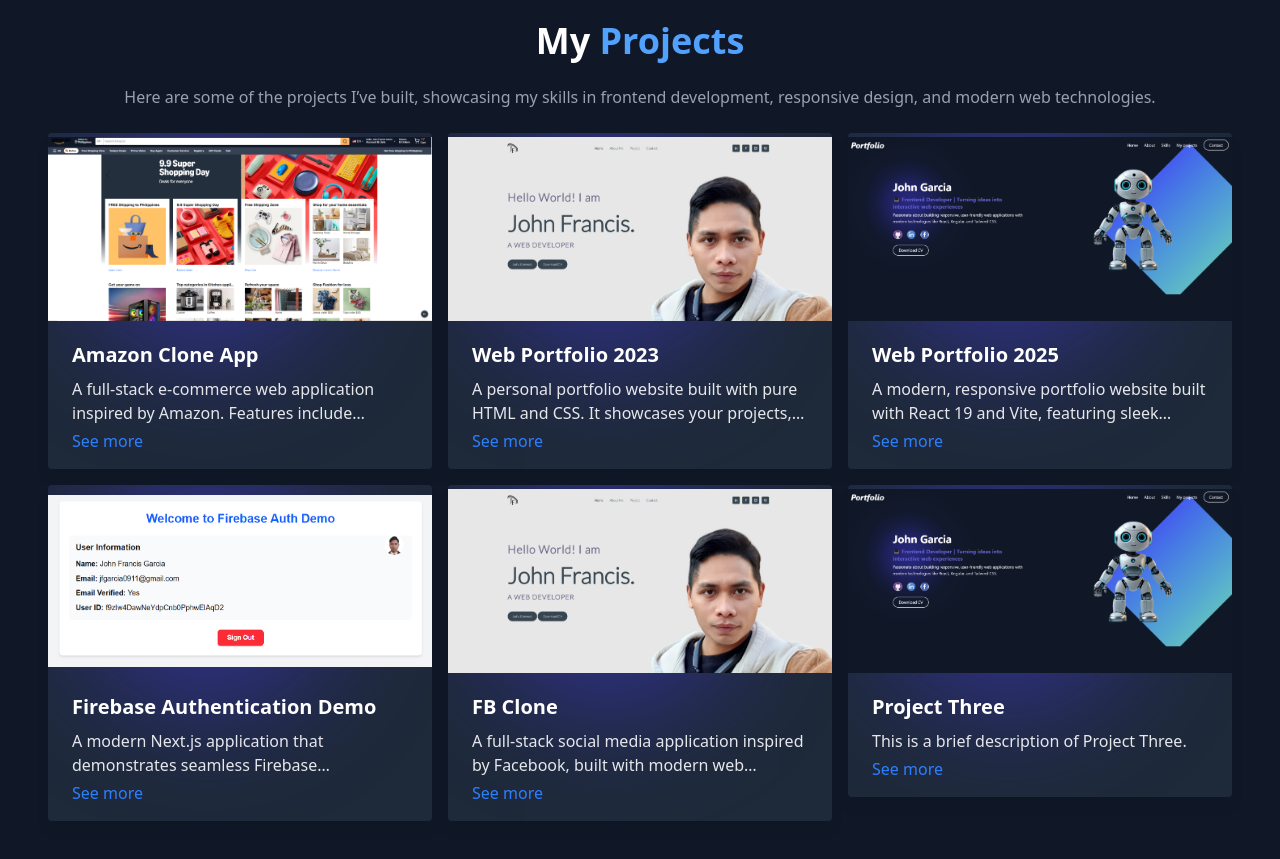
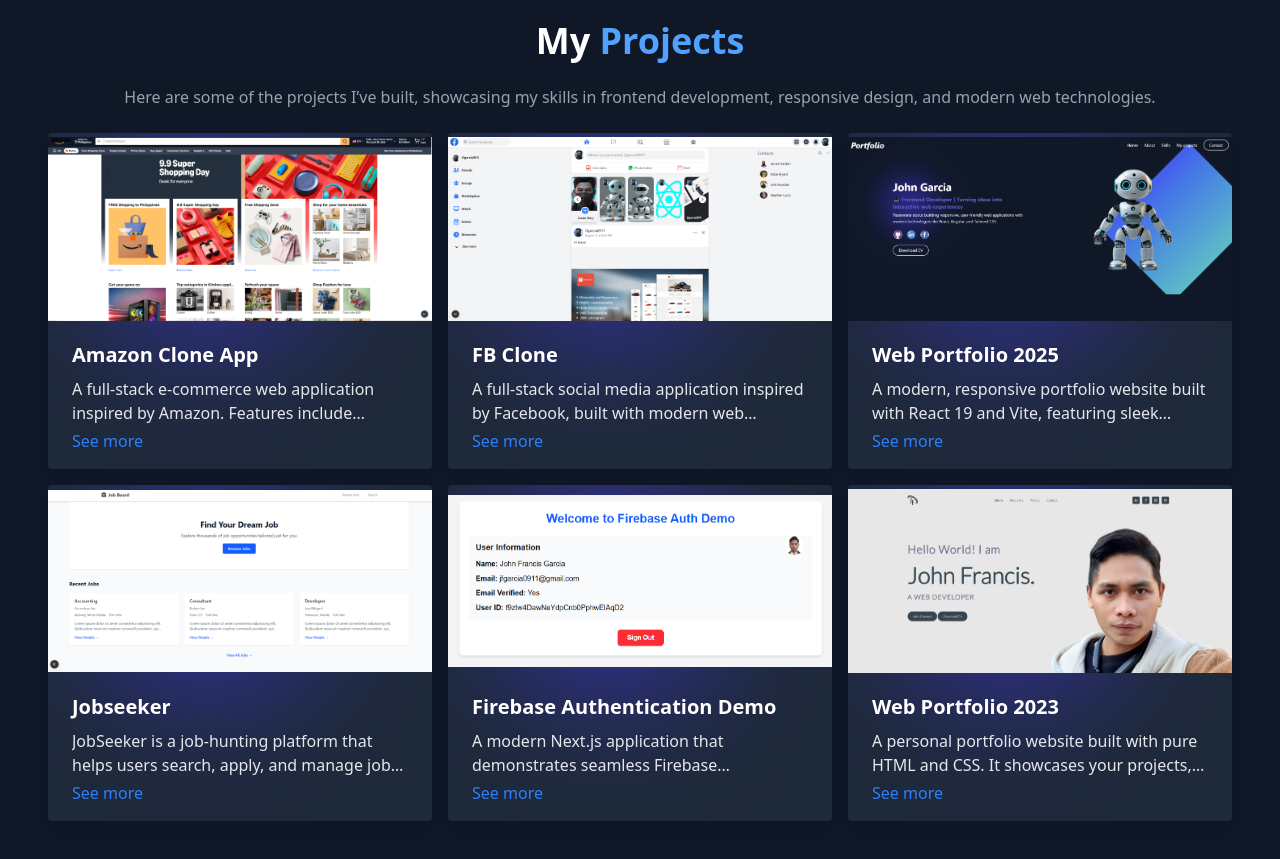
Before and after one commit to jfgarcia0911/jfportfolio-2, a React (Vite) app: page / in a window 1280 px wide. Shown: the part 2660-3519 px from the top of the page. Built offline with nearby package versions, Linux system fonts and the light colour scheme.

Commit message:
feat: add project details in Projects component

```diff
--- a/src/components/ProjectCard.jsx
+++ b/src/components/ProjectCard.jsx
@@ -1,6 +1,6 @@
 import { useState } from "react";
 
-export default function ProjectCard({ image, title, description, link }) {
+export default function ProjectCard({ image, title, description, link, code }) {
 	const [expanded, setExpanded] = useState(false);
 
 	return (
@@ -14,25 +14,39 @@
 						alt={title}
 						className="w-full h-48 object-contain transition-transform duration-300 group-hover:scale-110"
 					/>
+					<div className="absolute gap-3 inset-0 h-[202px] flex items-center justify-center bg-blue-800 bg-opacity-50 opacity-0 group-hover:opacity-80 transition-opacity duration-300">
 						<a
 							href={link}
 							target="_blank"
 							rel="noopener noreferrer"
-                        className="absolute inset-0 h-[202px] flex items-center justify-center bg-blue-800 bg-opacity-50 opacity-0 group-hover:opacity-80 transition-opacity duration-300"
 						>
 							<button className="bg-white font-medium text-black py-2 px-4 rounded-3xl shadow hover:text-white hover:bg-[#2879d5] cursor-pointer">
 								Live Preview
 							</button>
 						</a>
+						<a
+							href={code}
+							target="_blank"
+							rel="noopener noreferrer"
+						>
+							<button className="bg-white font-medium text-black py-2 px-4 rounded-3xl shadow hover:text-white hover:bg-[#2879d5] cursor-pointer">
+								View Code
+							</button>
+						</a>
+					</div>
 				</figure>
 
 				<div className="px-6 py-4 flex flex-col flex-grow">
 					<header>
-                        <h3 className="text-white font-bold text-xl mb-2">{title}</h3>
+						<h3 className="text-white font-bold text-xl mb-2">
+							{title}
+						</h3>
 					</header>
 
 					<p
-                        className={`text-gray-200 ${expanded ? "" : "line-clamp-2"} `}
+						className={`text-gray-200 ${
+							expanded ? "" : "line-clamp-2"
+						} `}
 					>
 						{description}
 					</p>
--- a/src/components/Projects.jsx
+++ b/src/components/Projects.jsx
@@ -1,70 +1,88 @@
-import React from 'react'
-import amazon from '/amazon.png'
-import portfolio from '/webportfolio2023.png'
-import portfolio2 from '/portfolio2.png'
-import authDemo from '/auth-demo.png'
+import React from "react";
+import amazon from "/amazon.png";
+import portfolio from "/webportfolio2023.png";
+import portfolio2 from "/portfolio2.png";
+import authDemo from "/auth-demo.png";
+import jobseeker from "/jobseeker.png";
+import fbclone from "/fbclone.png";
 
-import ProjectCard from './ProjectCard.jsx'
-
+import ProjectCard from "./ProjectCard.jsx";
 
 export default function Projects() {
-
 	const listProjects = [
 		{
 			image: amazon,
-            title: 'Amazon Clone App',
-            description: 'A full-stack e-commerce web application inspired by Amazon. Features include product listings, category-based search, detailed product pages, authentication, cart management, and order tracking. Built with React, Next.js, Firebase, and Tailwind CSS, the app delivers a responsive and user-friendly shopping experience.',
-            link: 'https://github.com/jfgarcia0911/amazon-clone'
+			title: "Amazon Clone App",
+			description:
+				"A full-stack e-commerce web application inspired by Amazon. Features include product listings, category-based search, detailed product pages, authentication, cart management, and order tracking. Built with React, Next.js, Firebase, and Tailwind CSS, the app delivers a responsive and user-friendly shopping experience.",
+			link: "https://amazon-clone-peach-five-34.vercel.app/",
+			code: "https://github.com/jfgarcia0911/amazon-clone",
 		},
 		{
-            image: portfolio,
-            title: 'Web Portfolio 2023',
-            description: 'A personal portfolio website built with pure HTML and CSS. It showcases your projects, skills, and experience with a clean and responsive design.',
-            link: 'https://jfgarcia0911.github.io/webportfolio2023/'
+			image: fbclone,
+			title: "FB Clone",
+			description:
+				"A full-stack social media application inspired by Facebook, built with modern web technologies to replicate core social networking features including story sharing, image posts, and real-time interactions.",
+			link: "https://github.com/jfgarcia0911/fb-clone",
+			code: "https://github.com/jfgarcia0911/fb-clone",
 		},
 		{
 			image: portfolio2,
-            title: 'Web Portfolio 2025',
-            description: 'A modern, responsive portfolio website built with React 19 and Vite, featuring sleek animations and optimized performance. This portfolio showcases my work and skills with a clean, professional design.',
-            link: 'https://jfgarcia0911.github.io/jfportfolio-2/'
-        },{
-            image: authDemo,
-            title: 'Firebase Authentication Demo',
-            description: 'A modern Next.js application that demonstrates seamless Firebase authentication integration with a clean, responsive UI. This demo showcases user management features including secure login/logout flows, profile display, and dynamic avatar handling.',
-            link: 'https://github.com/jfgarcia0911/firebase-auth-demo'
+			title: "Web Portfolio 2025",
+			description:
+				"A modern, responsive portfolio website built with React 19 and Vite, featuring sleek animations and optimized performance. This portfolio showcases my work and skills with a clean, professional design.",
+			link: "https://jfgarcia0911.github.io/jfportfolio-2/",
+			code: "https://github.com/jfgarcia0911/jfportfolio-2",
 		},
 		{
-            image: portfolio,
-            title: 'FB Clone',
-            description: 'A full-stack social media application inspired by Facebook, built with modern web technologies to replicate core social networking features including story sharing, image posts, and real-time interactions.',
-            link: 'https://github.com/jfgarcia0911/fb-clone'
+			image: jobseeker,
+			title: "Jobseeker",
+			description:
+				"JobSeeker is a job-hunting platform that helps users search, apply, and manage job opportunities.",
+			link: "https://github.com/jfgarcia0911/jobseeker",
+			code: "https://github.com/jfgarcia0911/jobseeker",
 		},
 		{
-            image: portfolio2,
-            title: 'Project Three',
-            description: 'This is a brief description of Project Three.',
-            link: 'https://example.com/project3'
-        }
+			image: authDemo,
+			title: "Firebase Authentication Demo",
+			description:
+				"A modern Next.js application that demonstrates seamless Firebase authentication integration with a clean, responsive UI. This demo showcases user management features including secure login/logout flows, profile display, and dynamic avatar handling.",
+			link: "https://firebase-auth-demo-theta.vercel.app/",
+			code: "https://github.com/jfgarcia0911/firebase-auth-demo",
+		},
+
+		{
+			image: portfolio,
+			title: "Web Portfolio 2023",
+			description:
+				"A personal portfolio website built with pure HTML and CSS. It showcases your projects, skills, and experience with a clean and responsive design.",
+			link: "https://jfgarcia0911.github.io/webportfolio2023/",
+			code: "https://github.com/jfgarcia0911/webportfolio2023",
+		},
 	];
 	return (
-    <main id='projects' className='p-4 '>
-        <section  data-aos='fade-up' data-aos-delay='300'>
-            <header className='text-center'>
-                <h1 className='text-3xl text-white sm:text-4xl font-bold mb-6'>
-                    My <span className='text-blue-400'>Projects</span>
+		<main id="projects" className="p-4 ">
+			<section data-aos="fade-up" data-aos-delay="300">
+				<header className="text-center">
+					<h1 className="text-3xl text-white sm:text-4xl font-bold mb-6">
+						My <span className="text-blue-400">Projects</span>
 					</h1>
-                <p className='text-gray-400 mt-2 sm:mt-4 text-sm sm:text-base'>
-                    Here are some of the projects I’ve built, showcasing my skills in frontend development, responsive design, and modern web technologies.
-
+					<p className="text-gray-400 mt-2 sm:mt-4 text-sm sm:text-base">
+						Here are some of the projects I’ve built, showcasing my
+						skills in frontend development, responsive design, and
+						modern web technologies.
 					</p>
 				</header>
 			</section>
-        <section data-aos='fade-up' data-aos-delay='500' className='flex flex-wrap gap-4 justify-center mt-6 '>
-            {listProjects.map((project,index) =>
-           (
+			<section
+				data-aos="fade-up"
+				data-aos-delay="500"
+				className="flex flex-wrap gap-4 justify-center mt-6 "
+			>
+				{listProjects.map((project, index) => (
 					<ProjectCard
 						key={index}
-                    value={index}
+						code={project.code}
 						image={project.image}
 						title={project.title}
 						description={project.description}
@@ -72,7 +90,6 @@
 					/>
 				))}
 			</section>
-
 		</main>
-  )
+	);
 }
```
Also changed, not shown: public/fbclone.png (added), public/jobseeker.png (added). Lines whose indentation alone changed are shown as unchanged.
